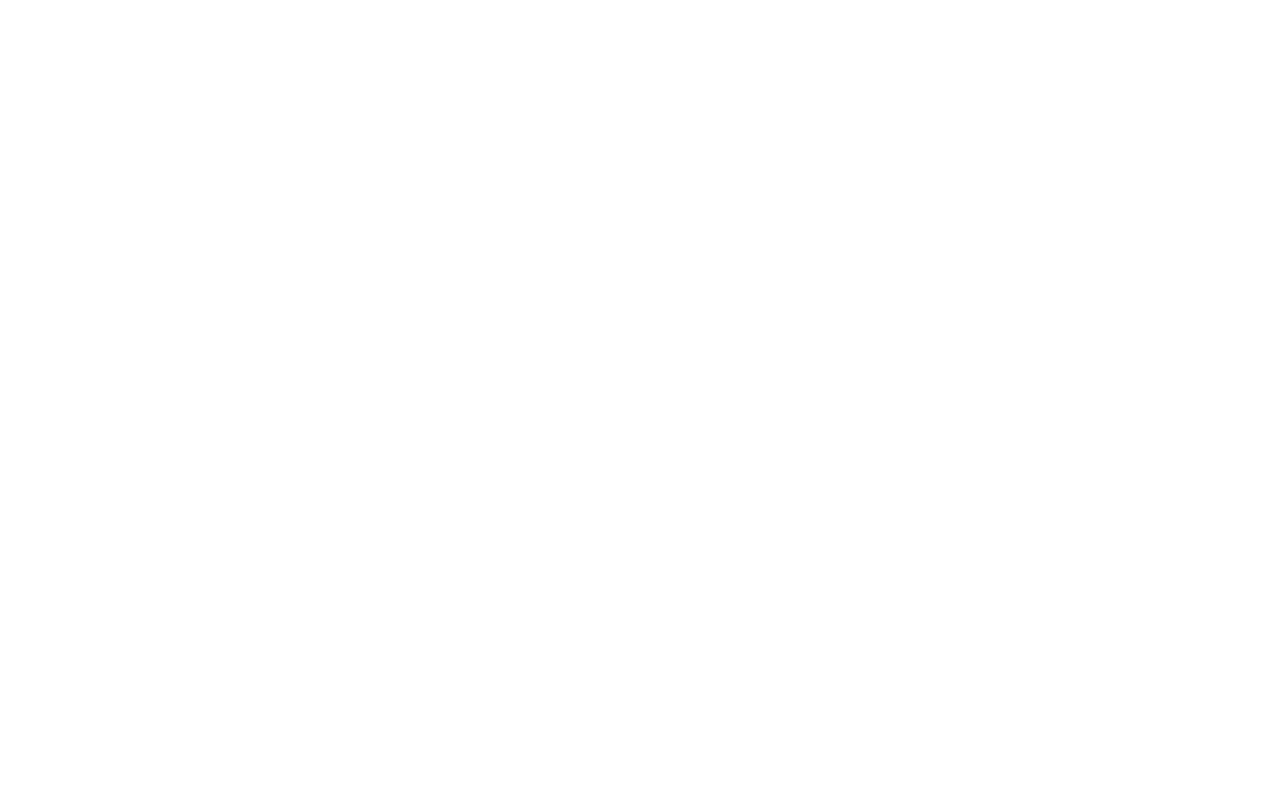
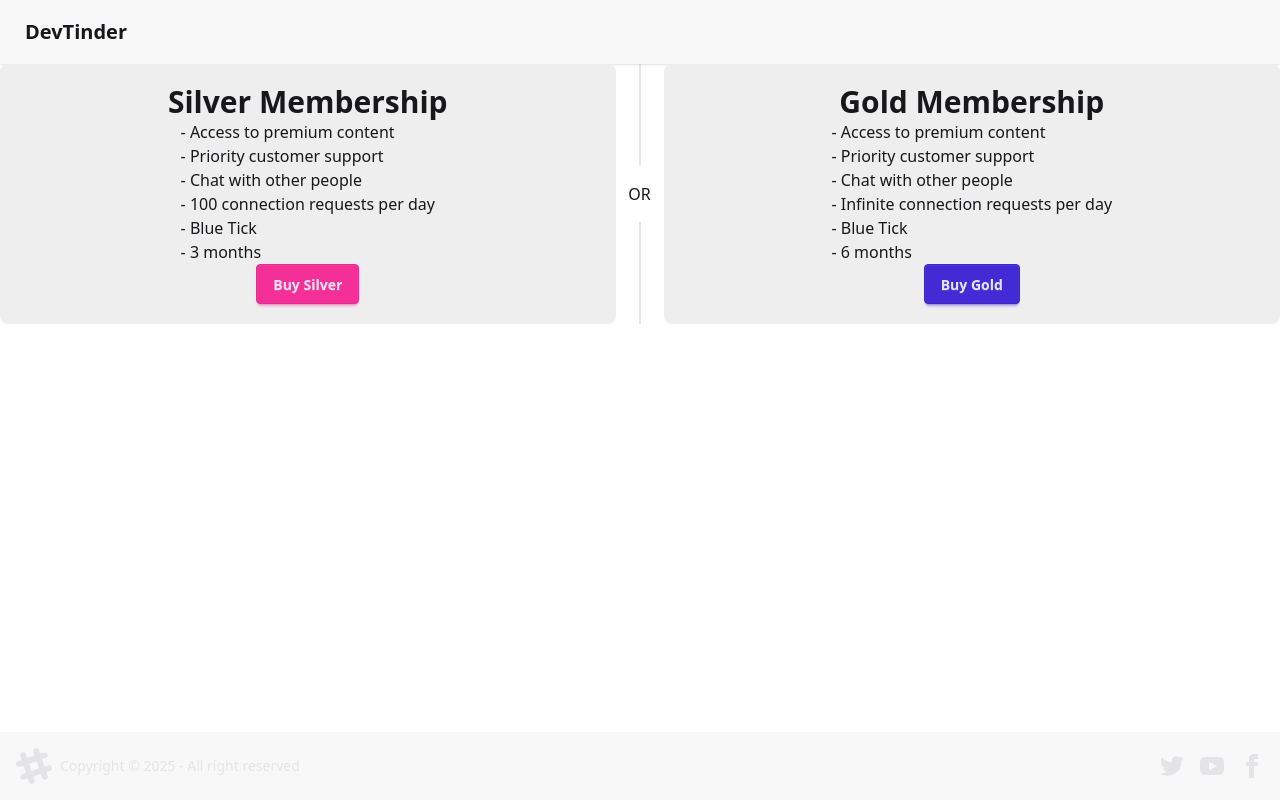
Before and after one commit to manveerKaurB/devTinder-web, a React (Vite) app: page /premium in a window 1280 px wide. Before the commit this address had no page. Built offline with nearby package versions, Linux system fonts and the light colour scheme; no server answers.

Commit message:
integrate payment gateway using razorpay

```diff
--- a/index.html
+++ b/index.html
@@ -4,6 +4,7 @@
     <meta charset="UTF-8" />
     <link rel="icon" type="image/svg+xml" href="/vite.svg" />
     <meta name="viewport" content="width=device-width, initial-scale=1.0" />
+    <script src="https://checkout.razorpay.com/v1/checkout.js"></script>
     <title>Dev Tinder</title>
   </head>
   <body>
--- a/src/App.jsx
+++ b/src/App.jsx
@@ -7,6 +7,7 @@
 import Feed from "./components/Feed"
 import Connections from "./components/Connections"
 import Requests from "./components/Requests"
+import Premium from "./components/Premium"
 
 function App() {
 
@@ -21,6 +22,7 @@
               <Route path="/profile" element = {<Profile/>} />
               <Route path="/connections" element = {<Connections/>} />
               <Route path="/requests" element = {<Requests/>} />
+              <Route path="/premium" element = {<Premium/>} />
             </Route>
           </Routes>
         </BrowserRouter>
--- a/src/components/NavBar.jsx
+++ b/src/components/NavBar.jsx
@@ -47,6 +47,7 @@
           </li>
           <li><Link to="/connections">Connections</Link></li>
           <li><Link to="/requests">Requests</Link></li>
+          <li><Link to="/premium">Premium</Link></li>
           <li><Link onClick={handleLogout}>Logout</Link></li>
         </ul>
       </div>
--- /dev/null
+++ b/src/components/Premium.jsx
@@ -0,0 +1,93 @@
+import axios from 'axios'
+import { useEffect, useState } from 'react'
+import { BASE_URL } from '../utils/Constants'
+
+const Premium = () => {
+    const [userPremium, setIsPremium] = useState(false);
+    useEffect(()=> {
+        verifyPremiumUser()
+    }, [])
+
+    const verifyPremiumUser = async () => {
+        try {
+            const res = axios.get(BASE_URL + "/premium/verify", {withCredentials: true})
+            if(res?.data?.isPremium) {
+                setIsPremium(true);
+            }
+        }
+        catch(err) {
+            console.log(err?.message);
+        }
+    }
+
+
+    const handleBuyClick = async (type) => {
+        try {
+            const order = await axios.post(BASE_URL + "/payment/create", {
+                type
+            }, {withCredentials: true});
+
+            const {amount, keyId, currency, notes, orderId} = order.data;
+             // Open Razorpay Checkout(i.e. payment dialog box from razorpay)
+            const options = {
+                key: keyId, // Replace with your Razorpay key_id
+                amount, // Amount is in currency subunits. Default currency is INR. Hence, 50000 refers to 50000 paise
+                currency,
+                name: 'Dev Tinder', // name of app
+                description: 'Connect to other devlopers',
+                order_id: orderId, // This is the order_id created in the backend
+                // callback_url: 'http://localhost:3000/payment-success', // Your success URL
+                prefill: {
+                name: notes.firstName + " " + notes.lastName,
+                email: notes.emailId,
+                contact: '9999999999'
+                },
+                theme: {
+                color: '#F37254'
+                },
+                handler: verifyPremiumUser,
+            };
+            const rzp = new window.Razorpay(options);
+            rzp.open();
+
+        } catch(err) {
+            console.log(err);
+        }
+
+    }
+  return (
+    <div>
+        {userPremium ?
+        <div>Your are already a premium user</div> :
+        <div className="flex w-full">
+            <div className="card bg-base-300 py-5 rounded-box grid  grow place-items-center">
+               <h1 className="font-bold text-3xl">Silver Membership</h1>
+               <ul>
+                <li>- Access to premium content</li>
+                <li>- Priority customer support</li>
+                <li>- Chat with other people</li>
+                <li>- 100 connection requests per day</li>
+                <li>- Blue Tick</li>
+                <li>- 3 months</li>
+               </ul>
+               <button className="btn btn-secondary" onClick={() => handleBuyClick("silver")}>Buy Silver</button>
+            </div>
+            <div className="divider divider-horizontal">OR</div>
+            <div className="card bg-base-300 py-5 rounded-box grid grow place-items-center">
+                <h1 className="font-bold text-3xl">Gold Membership</h1>
+                <ul>
+                    <li>- Access to premium content</li>
+                    <li>- Priority customer support</li>
+                    <li>- Chat with other people</li>
+                    <li>- Infinite connection requests per day</li>
+                    <li>- Blue Tick</li>
+                    <li>- 6 months</li>
+                </ul>
+                <button className="btn btn-primary" onClick={() => handleBuyClick("gold")}>Buy Gold</button>
+            </div>
+        </div>}
+    </div>
+  )
+}
+
+export default Premium
```
Also changed, not shown: 1 other file (tests, documents, lock files or other folders).
